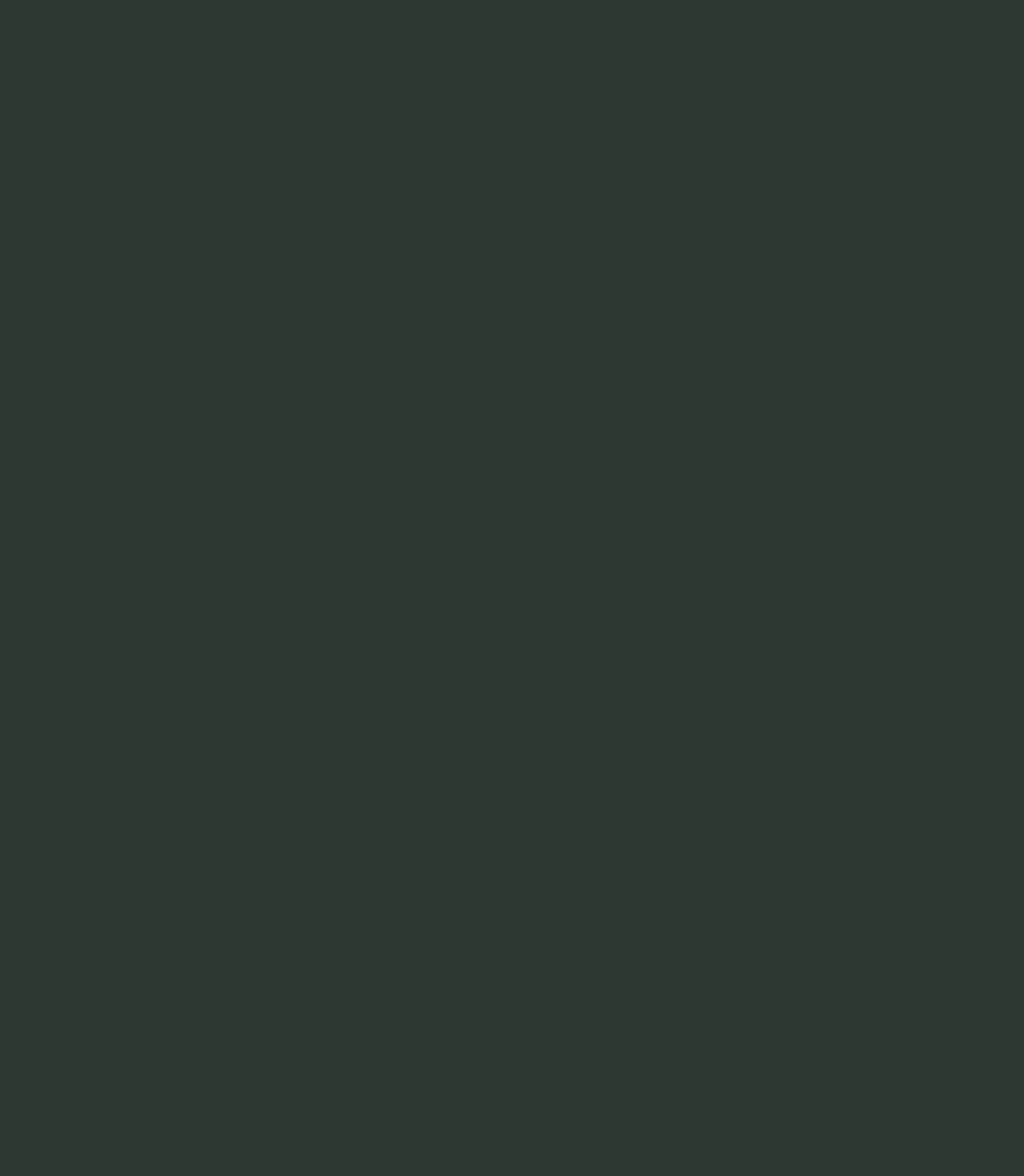
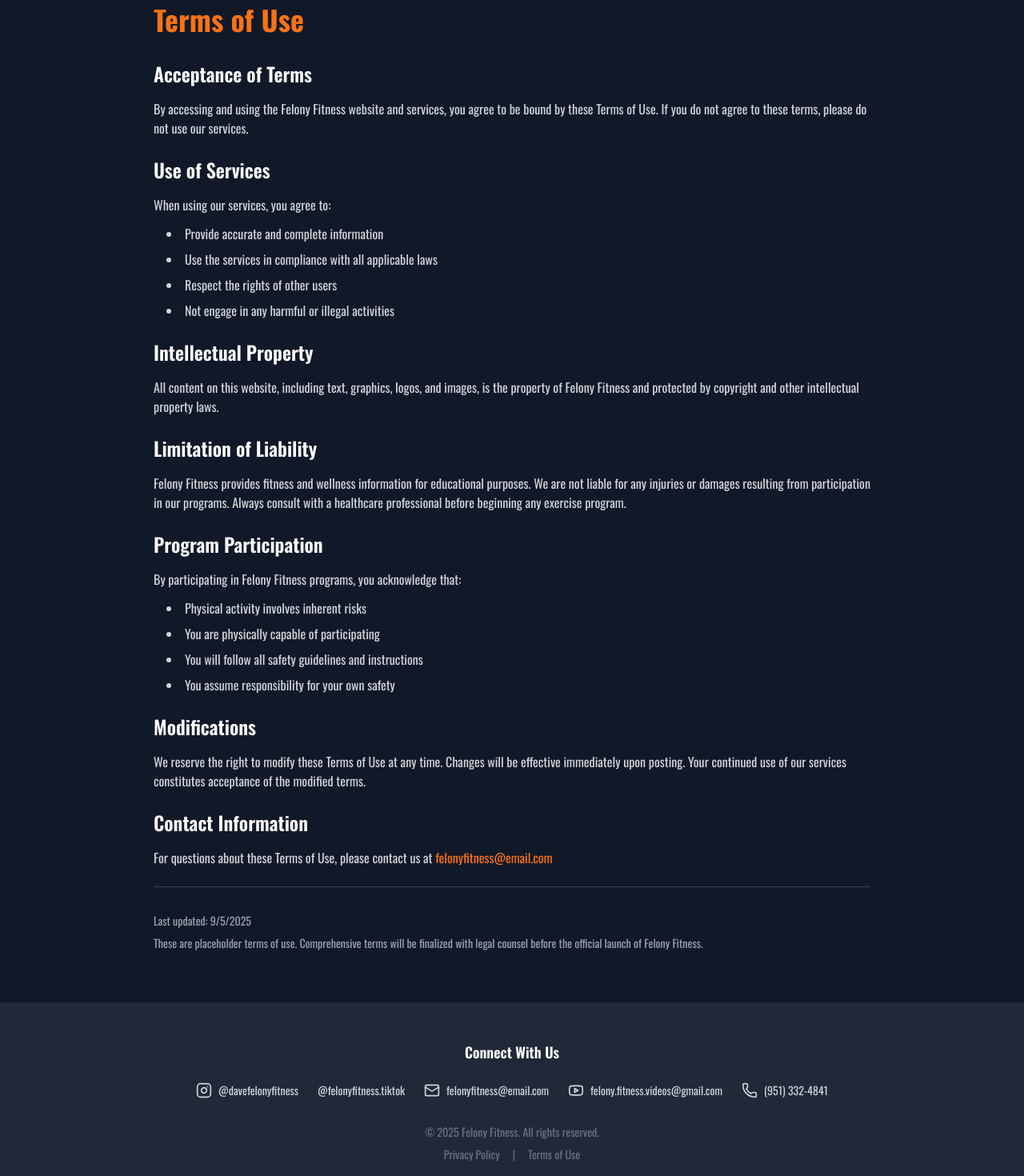
Before and after one commit to felonyfitnessvideos-cmd/FelonyFitnessFunding, a React (Vite) app: page /terms-of-use in a window 1280 px wide. Before the commit this address had no page. Shown: the part 60-1530 px from the top of the page at 80% size. Before the commit the page ends 800 px from the top, so only its background shows below. Built offline with nearby package versions, Linux system fonts and the light colour scheme.

Commit message:
Add Privacy Policy and Terms of Use placeholder pages with footer links

```diff
--- a/src/components/Footer.jsx
+++ b/src/components/Footer.jsx
@@ -25,9 +25,18 @@ export default function Footer() {
           </a>
         </div>
       </div>
-      <p className="text-gray-500 mt-6">
-        © {new Date().getFullYear()} Felony Fitness. All rights reserved.
-      </p>
+      <div className="text-gray-500 mt-6 space-y-2">
+        <p>© {new Date().getFullYear()} Felony Fitness. All rights reserved.</p>
+        <div className="flex justify-center gap-4 text-sm">
+          <a href="/privacy-policy" className="hover:text-orange-400 transition">
+            Privacy Policy
+          </a>
+          <span>|</span>
+          <a href="/terms-of-use" className="hover:text-orange-400 transition">
+            Terms of Use
+          </a>
+        </div>
+      </div>
     </footer>
   );
 }
--- a/src/main.jsx
+++ b/src/main.jsx
@@ -24,7 +24,9 @@ import AnalyticsPage from './pages/AnalyticsPage.jsx';
 import UnsubscribePage from './pages/UnsubscribePage.jsx';
 import UnsubscribeTrainer from './pages/Unsubscribe-trainer.jsx';
 import LoginPage from './pages/LoginPage.jsx';
-import ProtectedRoute from './components/ProtectedRoute.jsx'; // 👈 New
+import ProtectedRoute from './components/ProtectedRoute.jsx';
+import PrivacyPolicy from './pages/PrivacyPolicy.jsx';
+import TermsOfUse from './pages/TermsOfUse.jsx';
 
 Modal.setAppElement('#root');
 
@@ -52,7 +54,9 @@ createRoot(document.getElementById("root")).render(
 		<Route path="/admin/analytics" element={<ProtectedRoute><AnalyticsPage /></ProtectedRoute>}  />
 		<Route path="/unsubscribe" element={<UnsubscribePage />} />
 		<Route path="/unsubscribe-trainer" element={<UnsubscribeTrainer />} />
-		<Route path="/login" element={<LoginPage />} /> {/* 👈 New */}
+		<Route path="/privacy-policy" element={<PrivacyPolicy />} />
+		<Route path="/terms-of-use" element={<TermsOfUse />} />
+		<Route path="/login" element={<LoginPage />} />
       </Routes>
     </BrowserRouter>
   </StrictMode>
--- /dev/null
+++ b/src/pages/PrivacyPolicy.jsx
@@ -0,0 +1,89 @@
+// src/pages/PrivacyPolicy.jsx
+import React from 'react';
+import Navbar from '../components/Navbar';
+import Footer from '../components/Footer';
+
+export default function PrivacyPolicy() {
+  return (
+    <>
+      <Navbar />
+      <div className="min-h-screen bg-gray-900 text-gray-100 py-16 px-6">
+        <div className="max-w-4xl mx-auto">
+          <h1 className="text-4xl font-bold text-orange-500 mb-8">Privacy Policy</h1>
+
+          <div className="space-y-6 text-gray-300">
+            <section>
+              <h2 className="text-2xl font-semibold text-white mb-4">Overview</h2>
+              <p>
+                At Felony Fitness, we are committed to protecting your privacy. This Privacy Policy
+                explains how we collect, use, and safeguard your personal information when you visit
+                our website or use our services.
+              </p>
+            </section>
+
+            <section>
+              <h2 className="text-2xl font-semibold text-white mb-4">Information We Collect</h2>
+              <p className="mb-3">We may collect the following types of information:</p>
+              <ul className="list-disc list-inside space-y-2 ml-4">
+                <li>Contact information (name, email address, phone number)</li>
+                <li>Demographic information</li>
+                <li>Information you provide through forms and surveys</li>
+                <li>Usage data and analytics</li>
+              </ul>
+            </section>
+
+            <section>
+              <h2 className="text-2xl font-semibold text-white mb-4">How We Use Your Information</h2>
+              <p className="mb-3">We use your information to:</p>
+              <ul className="list-disc list-inside space-y-2 ml-4">
+                <li>Provide and improve our services</li>
+                <li>Communicate with you about programs and events</li>
+                <li>Send newsletters and marketing communications (with your consent)</li>
+                <li>Analyze website usage and improve user experience</li>
+              </ul>
+            </section>
+
+            <section>
+              <h2 className="text-2xl font-semibold text-white mb-4">Data Security</h2>
+              <p>
+                We implement appropriate security measures to protect your personal information from
+                unauthorized access, alteration, disclosure, or destruction.
+              </p>
+            </section>
+
+            <section>
+              <h2 className="text-2xl font-semibold text-white mb-4">Your Rights</h2>
+              <p className="mb-3">You have the right to:</p>
+              <ul className="list-disc list-inside space-y-2 ml-4">
+                <li>Access your personal information</li>
+                <li>Request corrections to your data</li>
+                <li>Opt-out of marketing communications</li>
+                <li>Request deletion of your information</li>
+              </ul>
+            </section>
+
+            <section>
+              <h2 className="text-2xl font-semibold text-white mb-4">Contact Us</h2>
+              <p>
+                If you have questions about this Privacy Policy or how we handle your information,
+                please contact us at{' '}
+                <a href="mailto:felonyfitness@email.com" className="text-orange-500 hover:text-orange-400">
+                  felonyfitness@email.com
+                </a>
+              </p>
+            </section>
+
+            <section className="text-sm text-gray-400 pt-8 border-t border-gray-700">
+              <p>Last updated: {new Date().toLocaleDateString()}</p>
+              <p className="mt-2">
+                This is a placeholder privacy policy. A comprehensive policy will be finalized
+                before the official launch of Felony Fitness.
+              </p>
+            </section>
+          </div>
+        </div>
+      </div>
+      <Footer />
+    </>
+  );
+}
--- /dev/null
+++ b/src/pages/TermsOfUse.jsx
@@ -0,0 +1,94 @@
+// src/pages/TermsOfUse.jsx
+import React from 'react';
+import Navbar from '../components/Navbar';
+import Footer from '../components/Footer';
+
+export default function TermsOfUse() {
+  return (
+    <>
+      <Navbar />
+      <div className="min-h-screen bg-gray-900 text-gray-100 py-16 px-6">
+        <div className="max-w-4xl mx-auto">
+          <h1 className="text-4xl font-bold text-orange-500 mb-8">Terms of Use</h1>
+
+          <div className="space-y-6 text-gray-300">
+            <section>
+              <h2 className="text-2xl font-semibold text-white mb-4">Acceptance of Terms</h2>
+              <p>
+                By accessing and using the Felony Fitness website and services, you agree to be bound
+                by these Terms of Use. If you do not agree to these terms, please do not use our services.
+              </p>
+            </section>
+
+            <section>
+              <h2 className="text-2xl font-semibold text-white mb-4">Use of Services</h2>
+              <p className="mb-3">When using our services, you agree to:</p>
+              <ul className="list-disc list-inside space-y-2 ml-4">
+                <li>Provide accurate and complete information</li>
+                <li>Use the services in compliance with all applicable laws</li>
+                <li>Respect the rights of other users</li>
+                <li>Not engage in any harmful or illegal activities</li>
+              </ul>
+            </section>
+
+            <section>
+              <h2 className="text-2xl font-semibold text-white mb-4">Intellectual Property</h2>
+              <p>
+                All content on this website, including text, graphics, logos, and images, is the
+                property of Felony Fitness and protected by copyright and other intellectual property laws.
+              </p>
+            </section>
+
+            <section>
+              <h2 className="text-2xl font-semibold text-white mb-4">Limitation of Liability</h2>
+              <p>
+                Felony Fitness provides fitness and wellness information for educational purposes.
+                We are not liable for any injuries or damages resulting from participation in our
+                programs. Always consult with a healthcare professional before beginning any exercise program.
+              </p>
+            </section>
+
+            <section>
+              <h2 className="text-2xl font-semibold text-white mb-4">Program Participation</h2>
+              <p className="mb-3">By participating in Felony Fitness programs, you acknowledge that:</p>
+              <ul className="list-disc list-inside space-y-2 ml-4">
+                <li>Physical activity involves inherent risks</li>
+                <li>You are physically capable of participating</li>
+                <li>You will follow all safety guidelines and instructions</li>
+                <li>You assume responsibility for your own safety</li>
+              </ul>
+            </section>
+
+            <section>
+              <h2 className="text-2xl font-semibold text-white mb-4">Modifications</h2>
+              <p>
+                We reserve the right to modify these Terms of Use at any time. Changes will be
+                effective immediately upon posting. Your continued use of our services constitutes
+                acceptance of the modified terms.
+              </p>
+            </section>
+
+            <section>
+              <h2 className="text-2xl font-semibold text-white mb-4">Contact Information</h2>
+              <p>
+                For questions about these Terms of Use, please contact us at{' '}
+                <a href="mailto:felonyfitness@email.com" className="text-orange-500 hover:text-orange-400">
+                  felonyfitness@email.com
+                </a>
+              </p>
+            </section>
+
+            <section className="text-sm text-gray-400 pt-8 border-t border-gray-700">
+              <p>Last updated: {new Date().toLocaleDateString()}</p>
+              <p className="mt-2">
+                These are placeholder terms of use. Comprehensive terms will be finalized with legal
+                counsel before the official launch of Felony Fitness.
+              </p>
+            </section>
+          </div>
+        </div>
+      </div>
+      <Footer />
+    </>
+  );
+}
```
